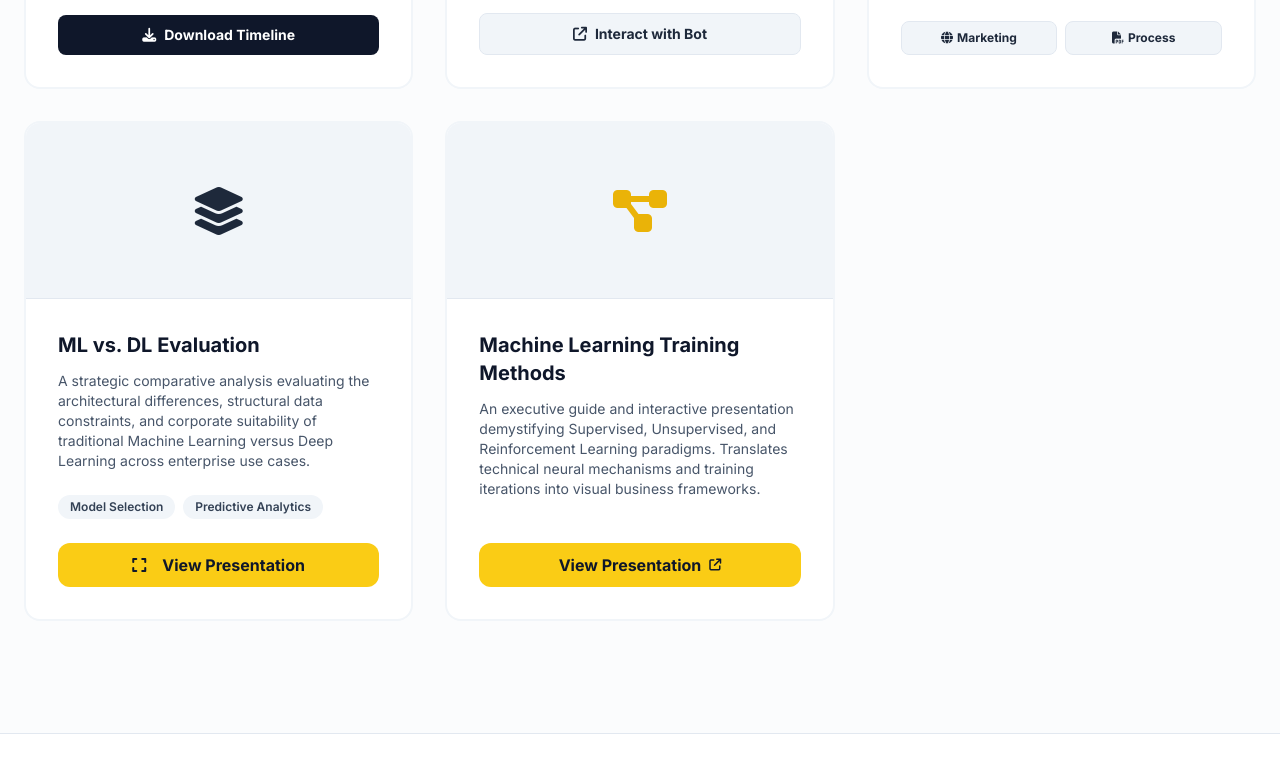
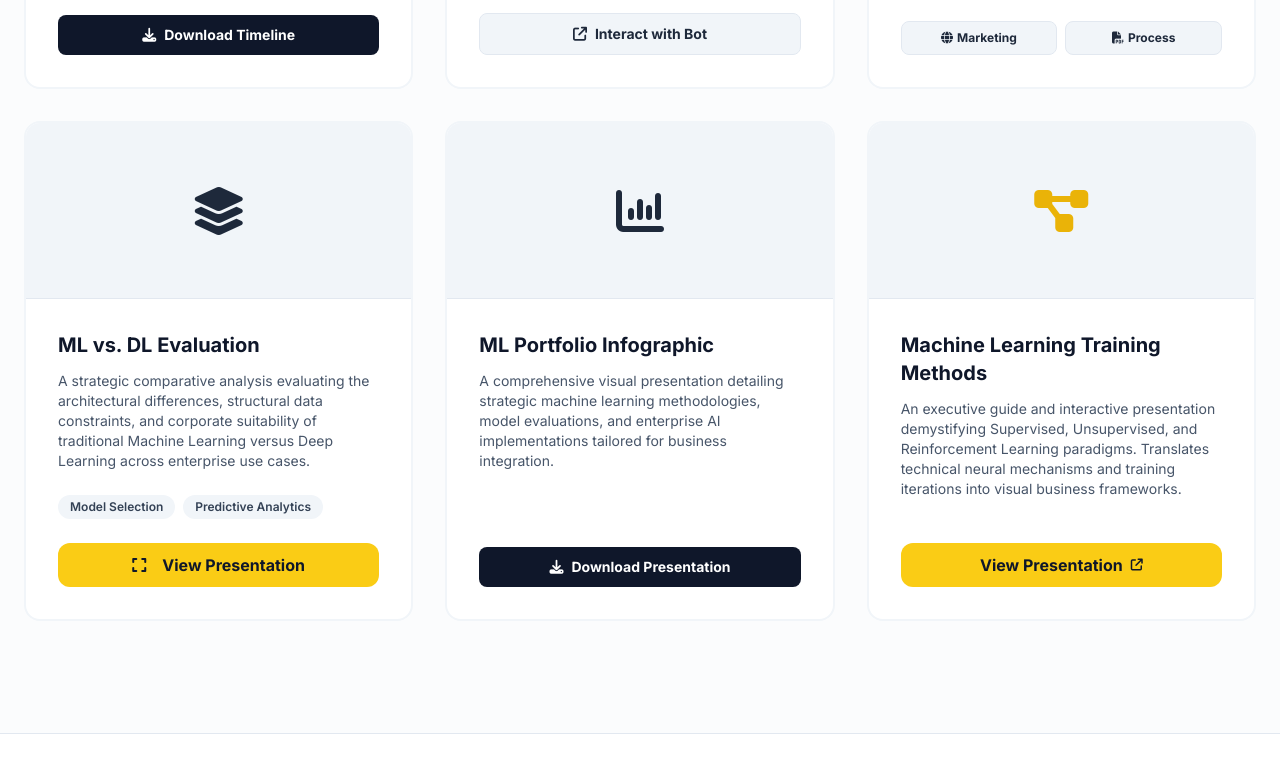
Before and after one commit to ganeshm5250/iml-500-portfolio, a plain HTML site: page index.html in a window 1280 px wide. Shown: the part 1107-1878 px from the top of the page. Drawn offline with nearby package versions, Linux system fonts and the light colour scheme.

Commit message:
Update index.html

```diff
--- a/index.html
+++ b/index.html
@@ -164,7 +164,21 @@
     </a>
   </div>
 </div>
-
+<!-- Artifact 6 Card: ML Portfolio Infographic -->
+<div class="premium-card rounded-2xl overflow-hidden flex flex-col bg-white">
+    <div class="h-44 bg-slate-100 flex items-center justify-center border-b border-slate-200">
+        <i class="fa-solid fa-chart-column text-5xl text-slate-800"></i>
+    </div>
+    <div class="p-8 flex flex-col flex-grow">
+        <h3 class="text-xl font-bold text-slate-900 mb-3">ML Portfolio Infographic</h3>
+        <p class="text-sm text-slate-600 mb-6 flex-grow">
+            A comprehensive visual presentation detailing strategic machine learning methodologies, model evaluations, and enterprise AI implementations tailored for business integration.
+        </p>
+        <a href="ML_Portfolio_Infographic.pptx" download class="w-full text-center py-2.5 rounded-lg bg-slate-900 hover:bg-yellow-accent text-white hover:text-slate-900 font-bold text-sm transition-all flex justify-center items-center">
+            <i class="fa-solid fa-download mr-2"></i> Download Presentation
+        </a>
+    </div>
+</div>
 <!-- Artifact 3 Card -->
 <div class="premium-card rounded-2xl overflow-hidden flex flex-col bg-white">
   <div class="h-44 bg-slate-100 flex items-center justify-center border-b border-slate-200">
```
